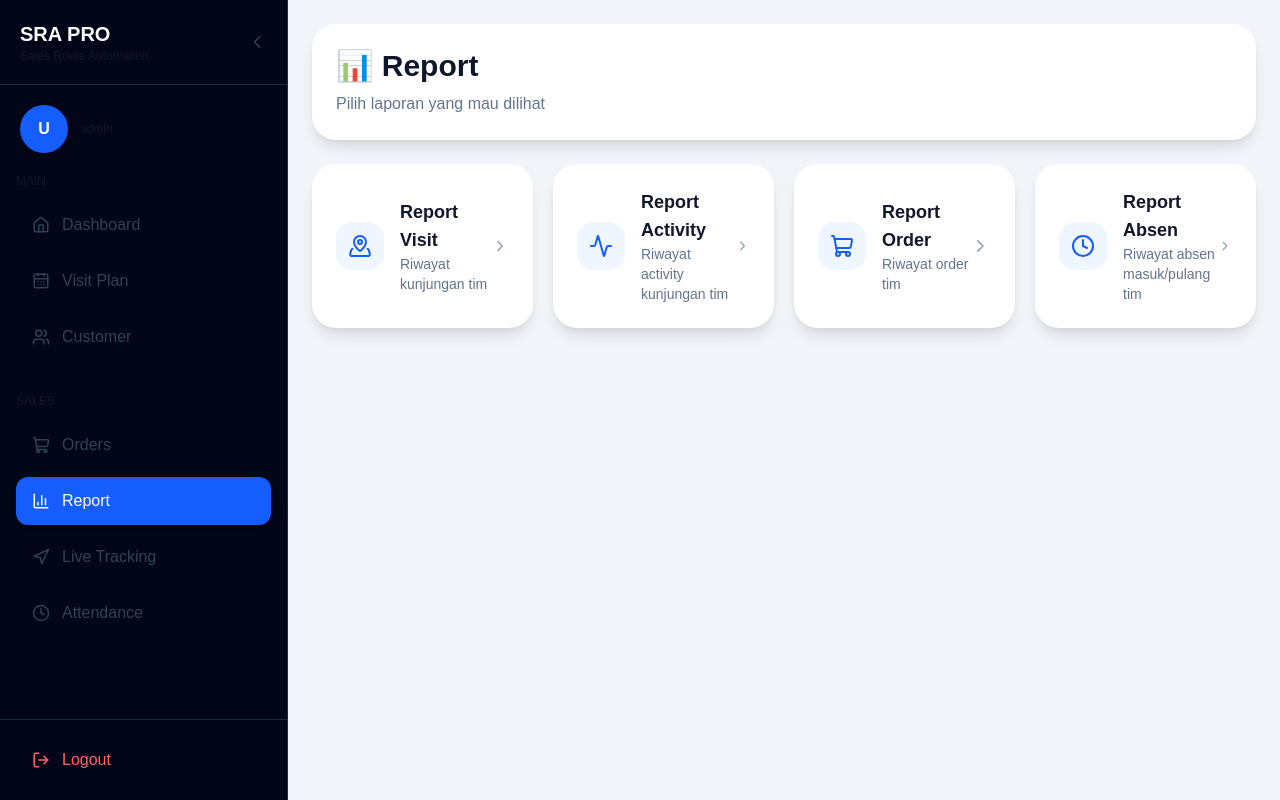
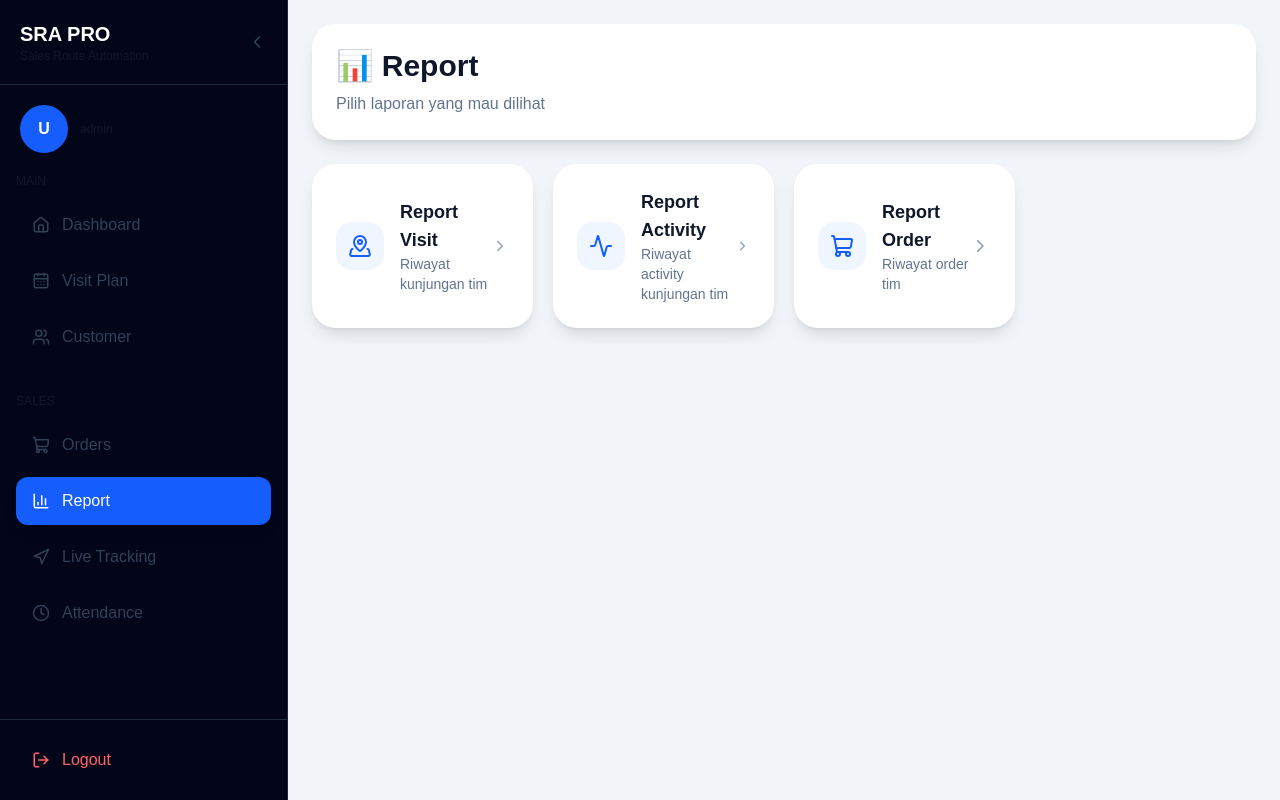
Before and after one commit to dannyardianksp-code/SFA-ENTERPRICE, a Next.js app in the folder sfa-web/: page /report in a window 1280 px wide. Built offline with nearby package versions, Linux system fonts and the light colour scheme; no server answers; sample sign-in values are in the browser's storage.

Commit message:
fix: remove Report Absen card from Report hub
Attendance now has its own sidebar entry, so the duplicate link inside
the Report hub page is redundant.

```diff
--- a/sfa-web/app/report/page.tsx
+++ b/sfa-web/app/report/page.tsx
@@ -1,7 +1,7 @@
 'use client'
 
 import { useRouter } from 'next/navigation'
-import { MapPinned, Activity, ShoppingCart, Clock, ChevronRight } from 'lucide-react'
+import { MapPinned, Activity, ShoppingCart, ChevronRight } from 'lucide-react'
 
 const KATEGORI = [
 
@@ -27,14 +27,6 @@ const KATEGORI = [
         desc: 'Riwayat order tim',
         icon: ShoppingCart,
         href: '/orders'
-    },
-
-    {
-        key: 'attendance',
-        title: 'Report Absen',
-        desc: 'Riwayat absen masuk/pulang tim',
-        icon: Clock,
-        href: '/attendance'
     }
 
 ]
```
